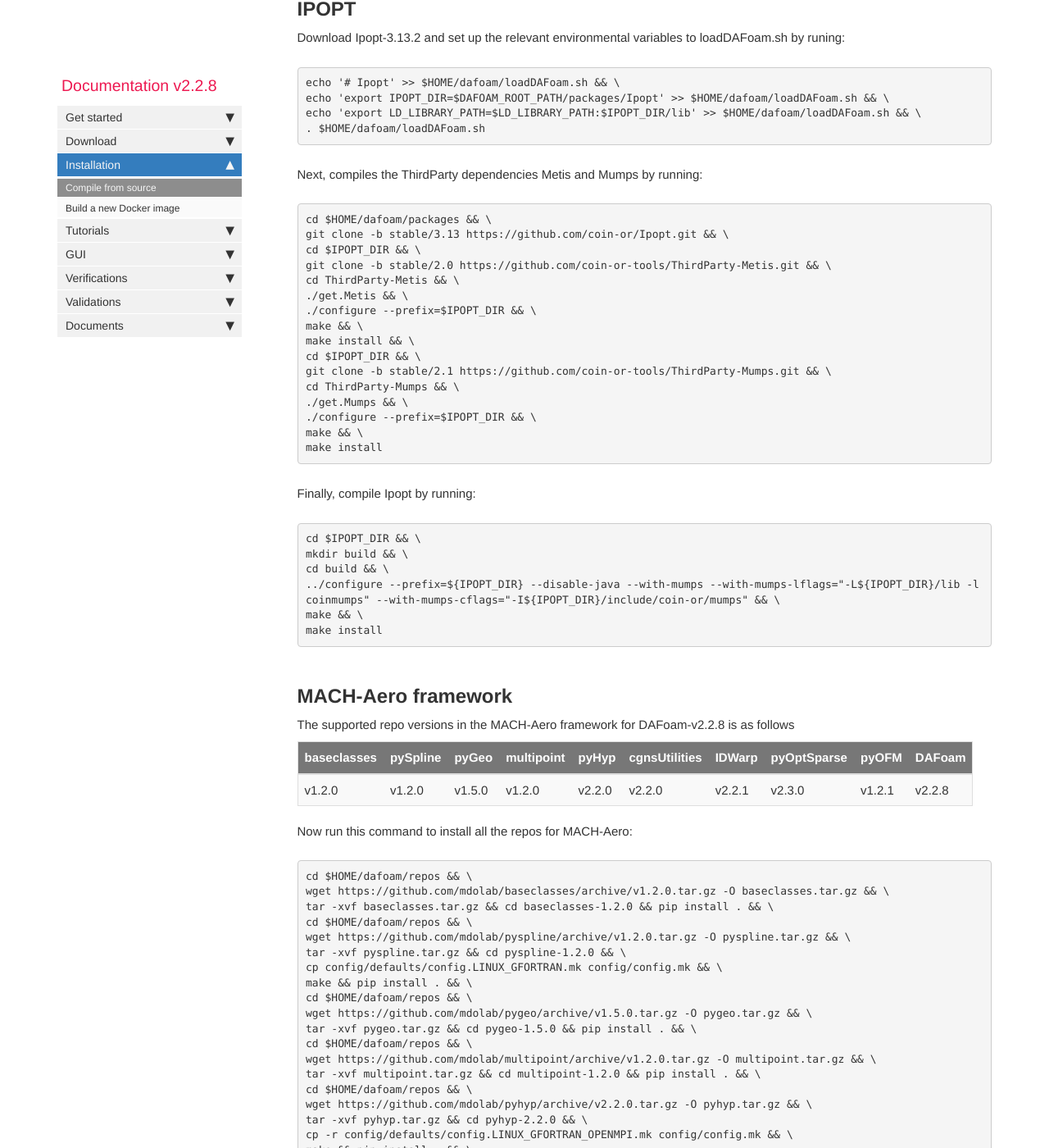
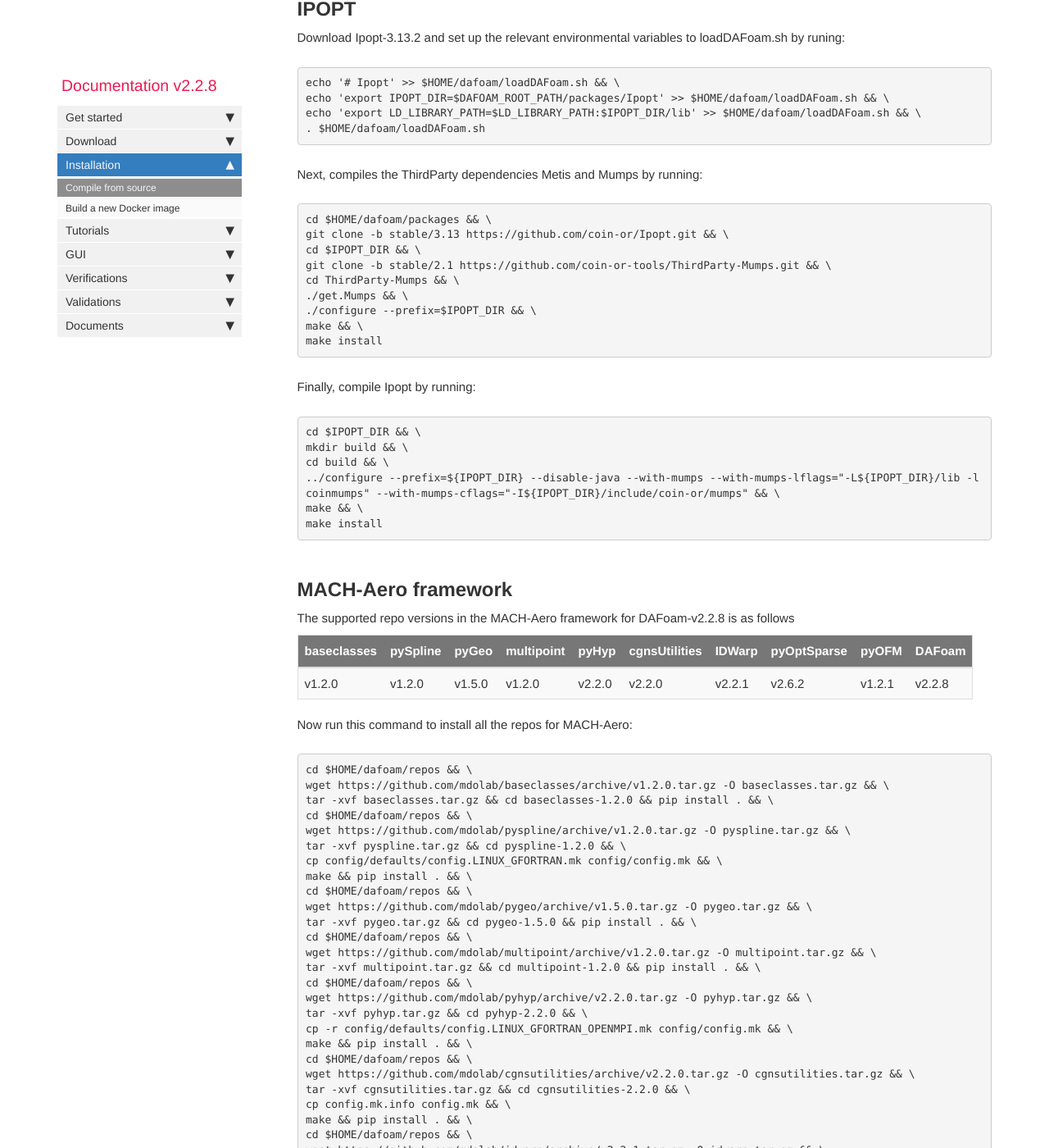
Before and after one commit to DAFoam/DAFoam.github.io, a Jekyll site: the page built from pages/mydoc/mydoc_installation_source.md, in a window 1280 px wide and 1400 px high, scrolled down 5682 px. Shown: the whole window at 82% size. Built offline with Jekyll 4.4.1, drawn with Linux system fonts in a browser that asks for light colours; comment, search, counter and statistics services are not loaded; some of the changed text lies outside the part shown.

Commit message:
content update

```diff
--- a/pages/mydoc/mydoc_installation_source.md
+++ b/pages/mydoc/mydoc_installation_source.md
@@ -256,13 +256,6 @@ Next, compiles the ThirdParty dependencies Metis and Mumps by running:
 cd $HOME/dafoam/packages && \
 git clone -b stable/3.13 https://github.com/coin-or/Ipopt.git && \
 cd $IPOPT_DIR && \
-git clone -b stable/2.0 https://github.com/coin-or-tools/ThirdParty-Metis.git && \
-cd ThirdParty-Metis && \
-./get.Metis && \
-./configure --prefix=$IPOPT_DIR && \
-make && \
-make install && \
-cd $IPOPT_DIR && \
 git clone -b stable/2.1 https://github.com/coin-or-tools/ThirdParty-Mumps.git && \
 cd ThirdParty-Mumps && \
 ./get.Mumps && \
@@ -288,7 +281,7 @@ The supported repo versions in the MACH-Aero framework for DAFoam-{{ site.latest
 
 baseclasses | pySpline | pyGeo  | multipoint | pyHyp  | cgnsUtilities | IDWarp  | pyOptSparse | pyOFM  | DAFoam
 | :----------------------------------------------------------------------------------------------------------- |
-v1.2.0      | v1.2.0   | v1.5.0 | v1.2.0     | v2.2.0 | v2.2.0        | v2.2.1  | v2.3.0      | v1.2.1 | {{ site.latest_version }}
+v1.2.0      | v1.2.0   | v1.5.0 | v1.2.0     | v2.2.0 | v2.2.0        | v2.2.1  | v2.6.2      | v1.2.1 | {{ site.latest_version }}
 
 Now run this command to install all the repos for MACH-Aero:
 
@@ -323,8 +316,8 @@ tar -xvf idwarp.tar.gz && cd idwarp-2.2.1 && \
 cp -r config/defaults/config.LINUX_GFORTRAN_OPENMPI.mk config/config.mk && \
 make && pip install . && \
 cd $HOME/dafoam/repos && \
-wget https://github.com/mdolab/pyoptsparse/archive/v2.3.0.tar.gz -O pyoptsparse.tar.gz && \
-tar -xvf pyoptsparse.tar.gz && cd pyoptsparse-2.3.0 && \
+wget https://github.com/mdolab/pyoptsparse/archive/v2.6.2.tar.gz -O pyoptsparse.tar.gz && \
+tar -xvf pyoptsparse.tar.gz && cd pyoptsparse-2.6.2 && \
 pip install .
 </pre>
 
@@ -442,10 +435,10 @@ export LD_LIBRARY_PATH=$LD_LIBRARY_PATH:$IPOPT_DIR/lib
 
 This step is needed if you want to use the SNOPT optimizer. Detailed instructions are available from [pyOptSparse Documentation](https://mdolab-pyoptsparse.readthedocs-hosted.com).
 
-SNOPT is a commercial package, and you can purchase it from [here](http://www.sbsi-sol-optimize.com/asp/sol_snopt.htm). Once you obtain the SNOPT source code, copy all the source files (except for snopth.f) to the "$HOME/dafoam/repos/pyoptsparse-2.3.0/pyoptsparse/pySNOPT/source" folder. Then, run this command to compile pyOptSparse with SNOPT.
+SNOPT is a commercial package, and you can purchase it from [here](http://www.sbsi-sol-optimize.com/asp/sol_snopt.htm). Once you obtain the SNOPT source code, copy all the source files (except for snopth.f) to the "$HOME/dafoam/repos/pyoptsparse-2.6.2/pyoptsparse/pySNOPT/source" folder. Then, run this command to compile pyOptSparse with SNOPT.
 
 <pre>
-cd $HOME/dafoam/repos/pyoptsparse-2.3.0 && \
+cd $HOME/dafoam/repos/pyoptsparse-2.6.2 && \
 pip install .
 </pre>
 
```
